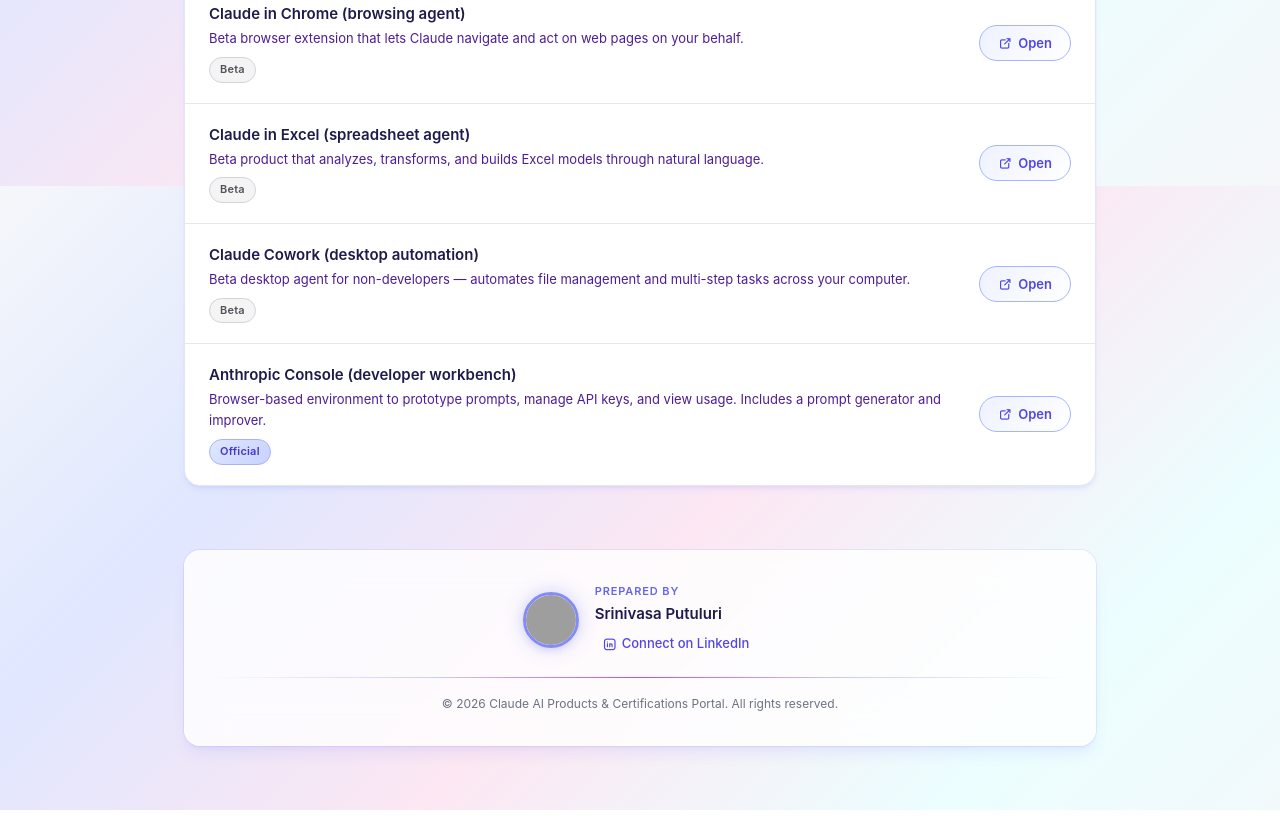
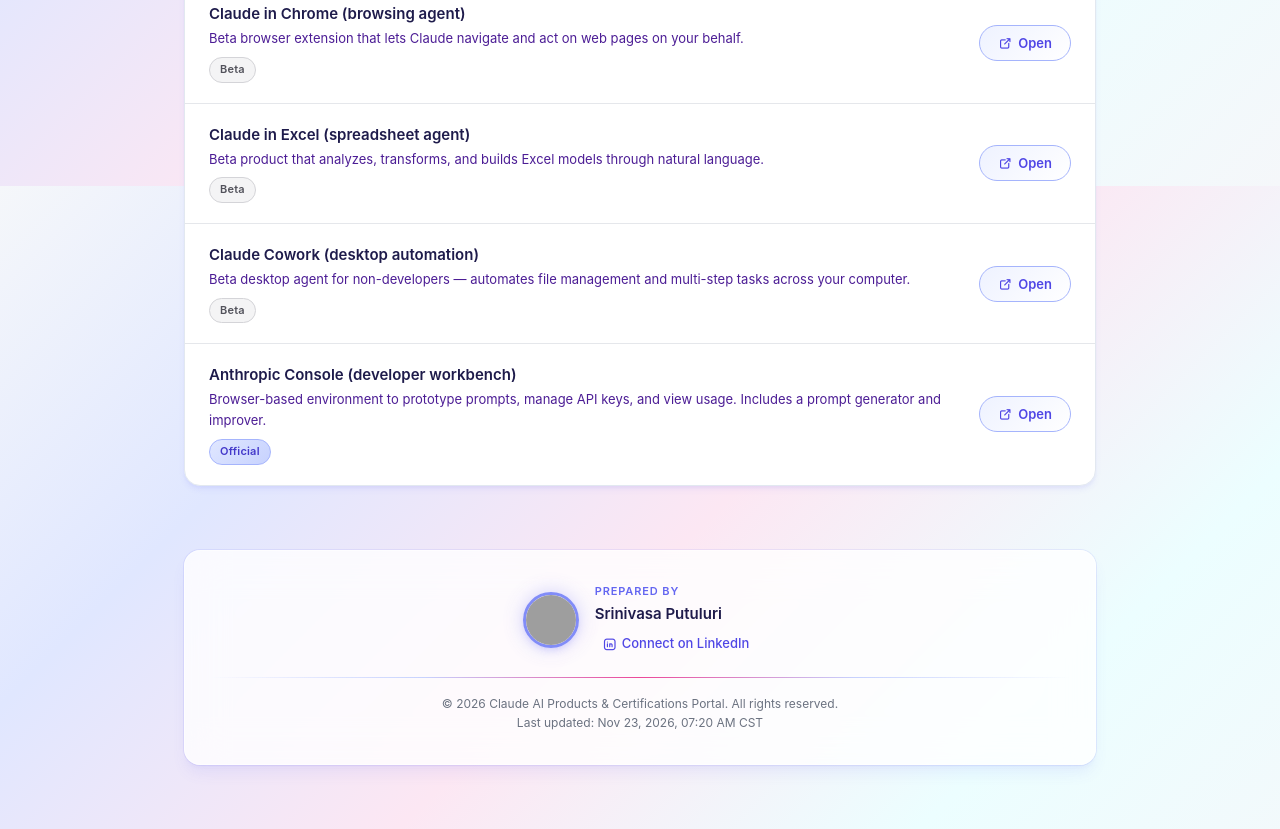
Before and after one commit to srinipusuluri/claude-learning-portal, a plain HTML site: page docs/index.html in a window 1280 px wide. Shown: the part 1414-2243 px from the top of the page. Drawn offline with Linux system fonts and the light colour scheme; grey boxes are pictures that could not be loaded.

Commit message:
Add last-updated timestamp to footer
Co-Authored-By: Claude Sonnet 5.5 <noreply@anthropic.com>

```diff
--- a/docs/index.html
+++ b/docs/index.html
@@ -2239,6 +2239,7 @@ rmUpdate();
   <p class="footer-copyright">
     &copy; 2026 Claude AI Products & Certifications Portal. All rights reserved.
   </p>
+  <p class="footer-copyright" id="lastUpdated">Last updated: Nov 23, 2026, 07:20 AM CST</p>
 </footer>
 
 </div>
```
